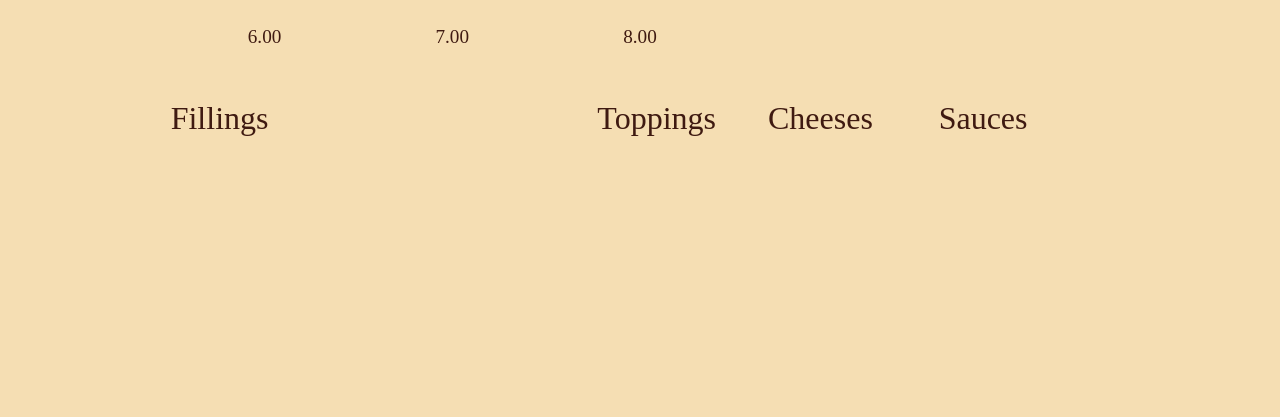
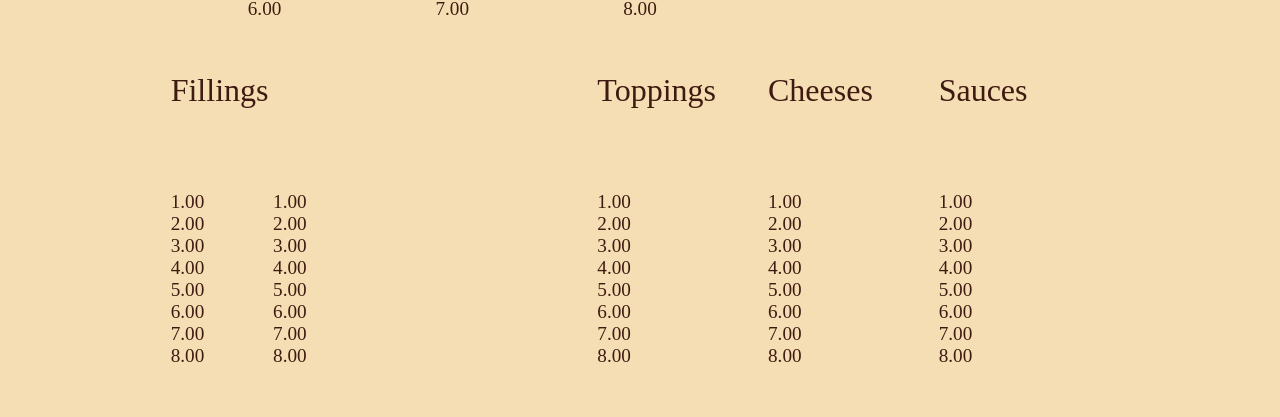
Before and after one commit to MPak9/toasty-sandwhich-website, a React (Create React App) app: page /#/menu in a window 1280 px wide. Shown: the part 2319-2736 px from the top of the page. Built offline with nearby package versions, Linux system fonts and the light colour scheme; grey boxes are pictures that could not be loaded; a web font is replaced by a local one.

Commit message:
Made unordered list for the toppings

```diff
--- a/src/App.css
+++ b/src/App.css
@@ -98,6 +98,10 @@
   list-style: none;
   padding-left: 0;
   color: var(--col-alice);
+}
+
+.toasty li.normal {
+  color: var(--col-brown);
 }
 
 .toasty .comment {
@@ -590,6 +594,10 @@ img.sandwich_of_month {
   height: 160vh;
 }
 
+.menu_custom_grid ul {
+  padding: 0 0 0 0;
+}
+
 @media (min-width: 600px) {
   .menu_landing_grid {
     height: 100vh;
--- a/src/Components/MenuPage/Toasty_Custom_Menu.js
+++ b/src/Components/MenuPage/Toasty_Custom_Menu.js
@@ -22,18 +22,38 @@ const Toasty_Custom_Menu = () => {
             }
 
         </div>
-        <h3 style={{ gridRow: '5', gridColumn: '2 / span 3'}}>
+        <h3 style={{ gridRow: '5', gridColumn: '2'}}>
             Fillings
         </h3>
+        <ul style={{ gridRow: '6', gridColumn: '2'}}>
+            {
+                original.map((i) => <li className='normal'><span>{i}</span> <span style={{paddingLeft:'5vw'}} >{i}</span></li>)
+            }
+        </ul>
         <h3 style={{ gridRow: '5', gridColumn: '4'}}>
             Toppings
         </h3>
+        <ul style={{ gridRow: '6', gridColumn: '4'}}>
+            {
+                original.map((i) => <li className='normal'><span>{i}</span></li>)
+            }
+        </ul>
         <h3 style={{ gridRow: '5', gridColumn: '5'}}>
             Cheeses
         </h3>
+        <ul style={{ gridRow: '6', gridColumn: '5'}}>
+            {
+                original.map((i) => <li className='normal'><span>{i}</span></li>)
+            }
+        </ul>
         <h3 style={{ gridRow: '5', gridColumn: '6'}}>
             Sauces
         </h3>
+        <ul style={{ gridRow: '6', gridColumn: '6'}}>
+            {
+                original.map((i) => <li className='normal'><span>{i}</span></li>)
+            }
+        </ul>
         <div style={{ gridRow: '1 / span 10', gridColumn: '1 / span 7', zIndex:'-4', backgroundColor:'wheat'}}></div>
     </div>
   )
```
